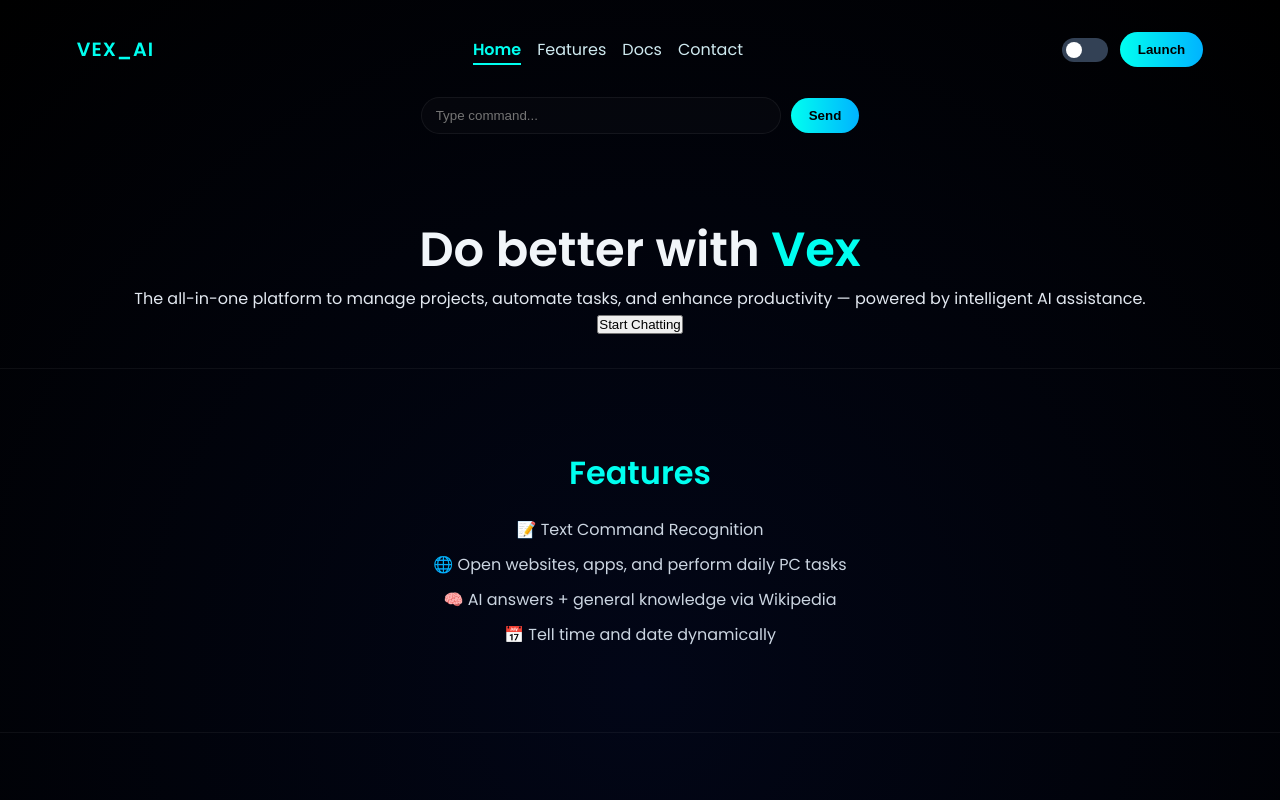
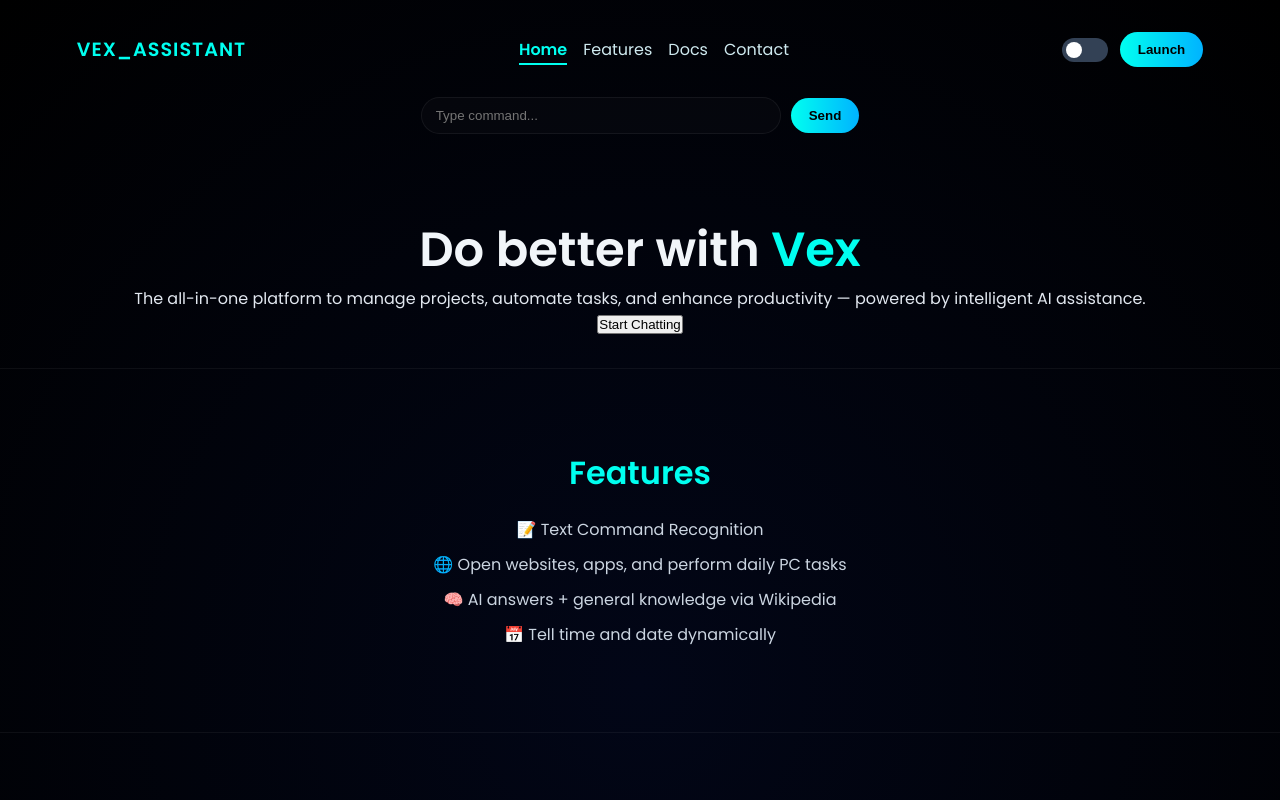
Before and after one commit to Jyotishman89/Vex-AI-Assistant, a plain HTML site: page static/index.html in a window 1280 px wide. Shown: the top 800 px of the page. Drawn offline with Linux system fonts and the light colour scheme.

Commit message:
Update index.html

```diff
--- a/static/index.html
+++ b/static/index.html
@@ -9,7 +9,7 @@
 <body>
   <div class="hero" id="hero">
     <nav>
-      <h2 class="logo">VEX_<span>AI</span></h2>
+      <h2 class="logo">VEX_<span>ASSISTANT</span></h2>
       <ul class="nav-links">
         <li><a href="#home" class="nav-link active">Home</a></li>
         <li><a href="#features" class="nav-link">Features</a></li>
```
